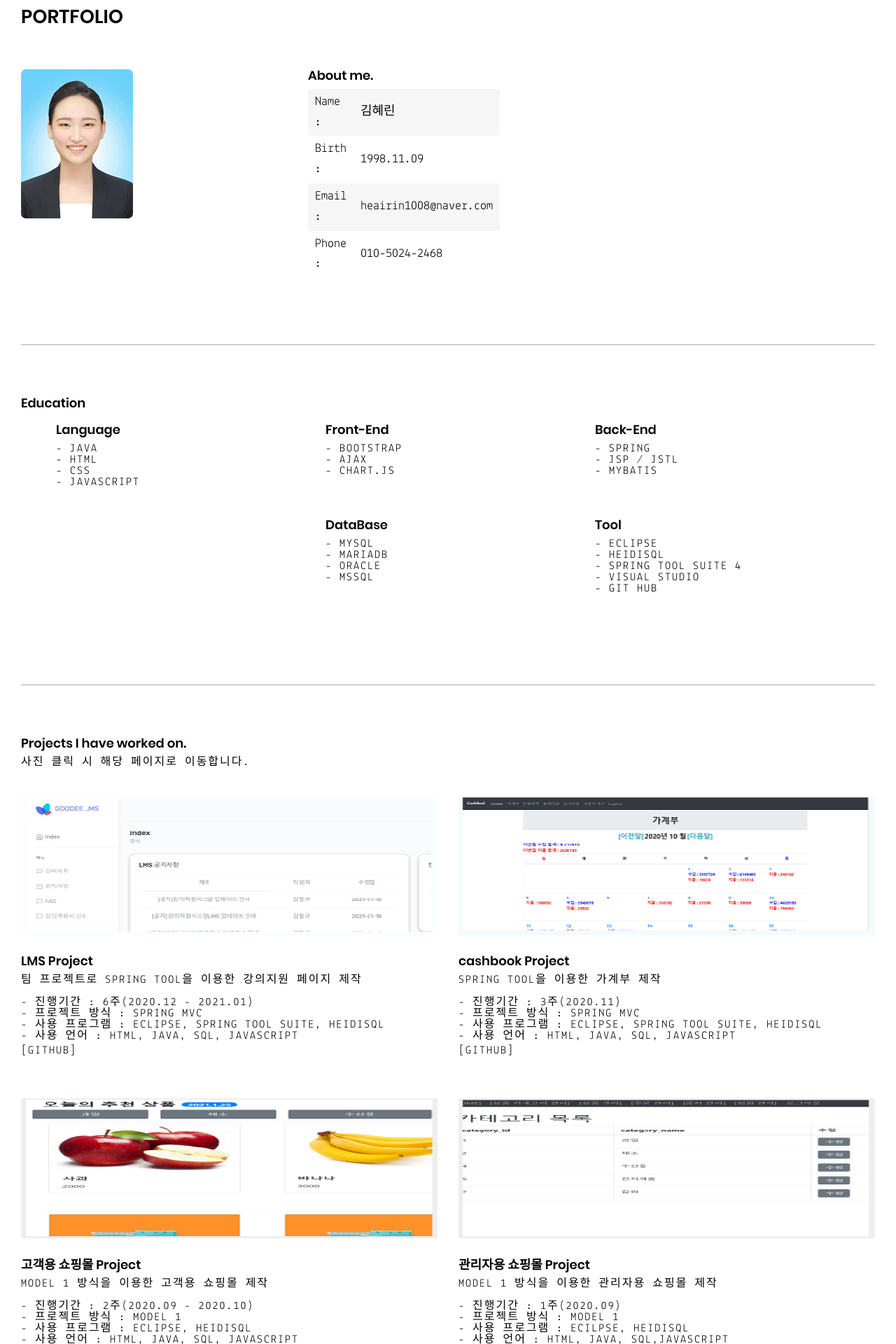
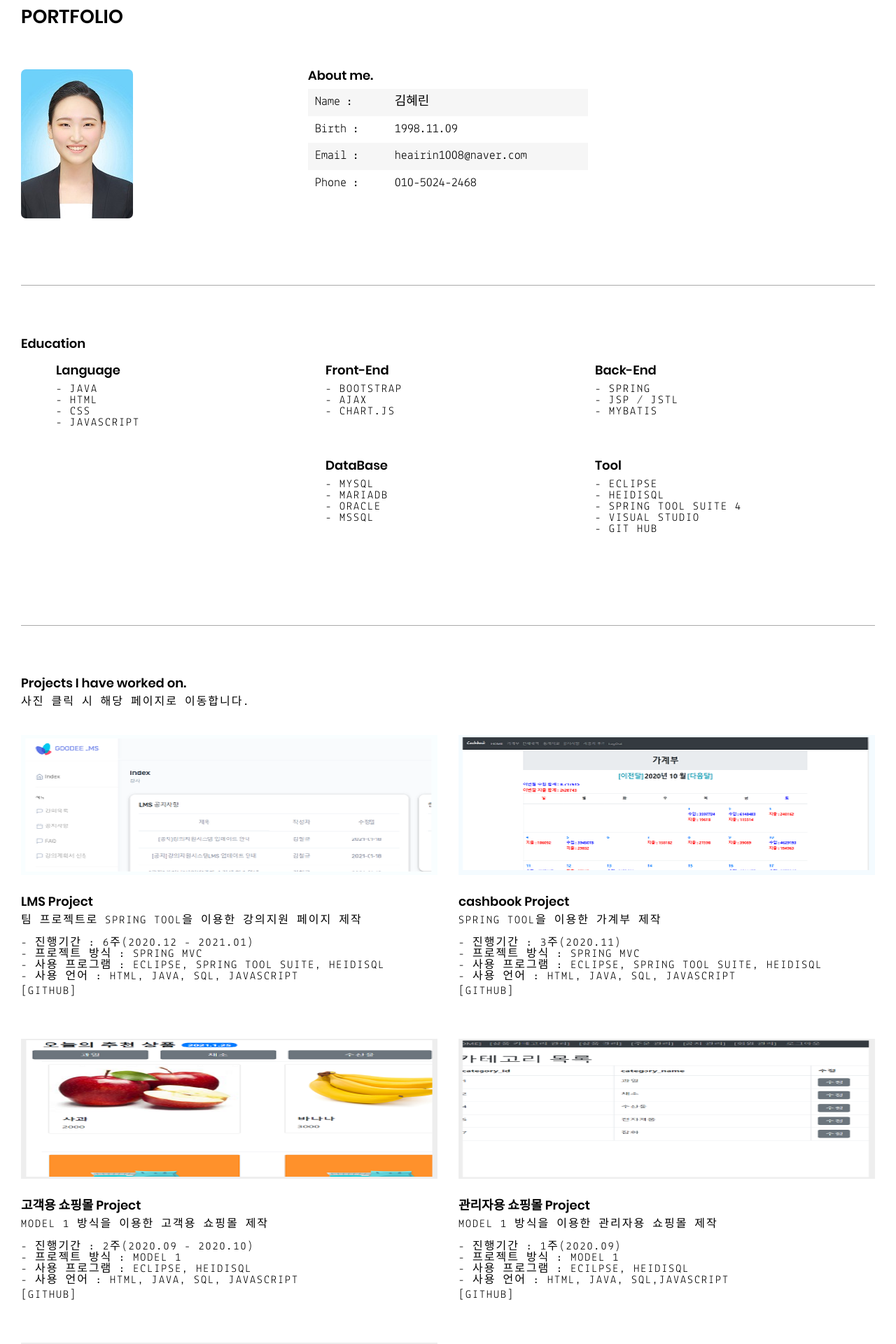
Before and after one commit to heairin1008/heairin1008.github.io, a Jekyll site: the page built from index.html, in a window 1280 px wide. Shown: the top 1920 px of the page at 70% size. Built offline with Jekyll 4.4.1, drawn with Linux system fonts in a browser that asks for light colours.

Commit message:
Update index.html

```diff
--- a/index.html
+++ b/index.html
@@ -20,7 +20,7 @@
 					</div>
 					<div class="two">
 						<h3>About me.</h3>
-						<table style="width:30%;">
+						<table>
 							<tr>
 								<td>Name : </td>
 								<td>김혜린</td>
```
